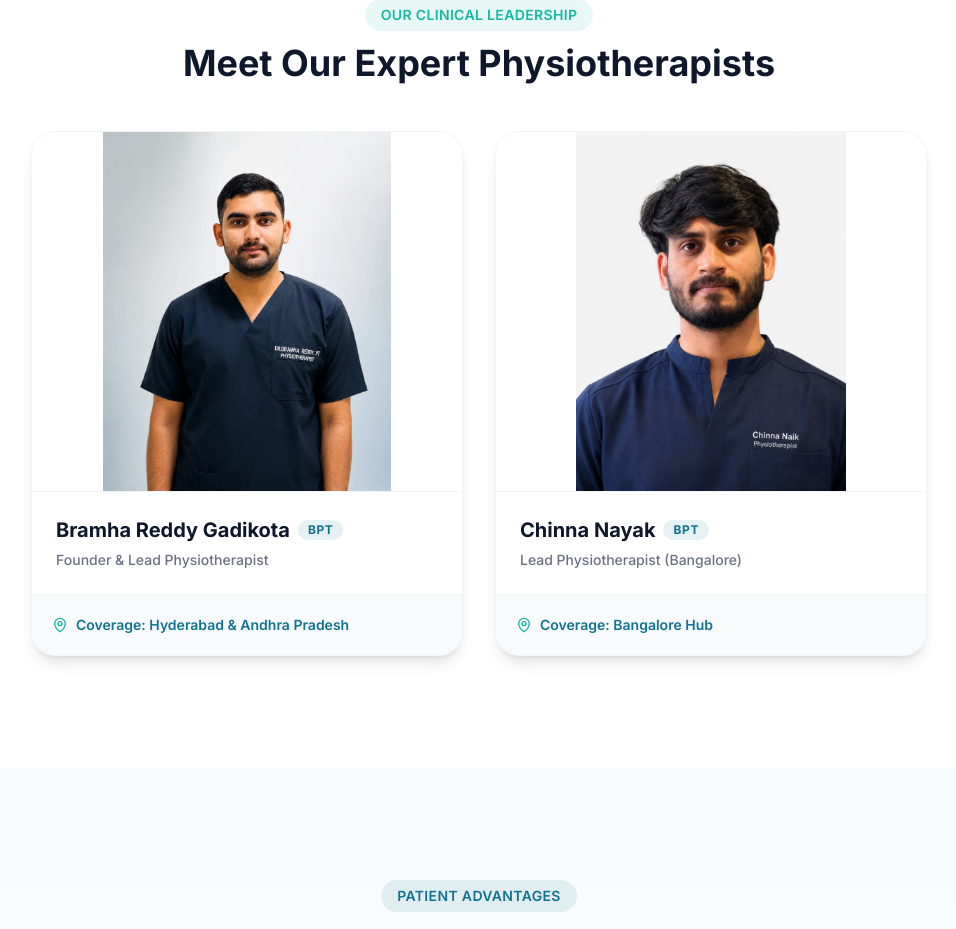
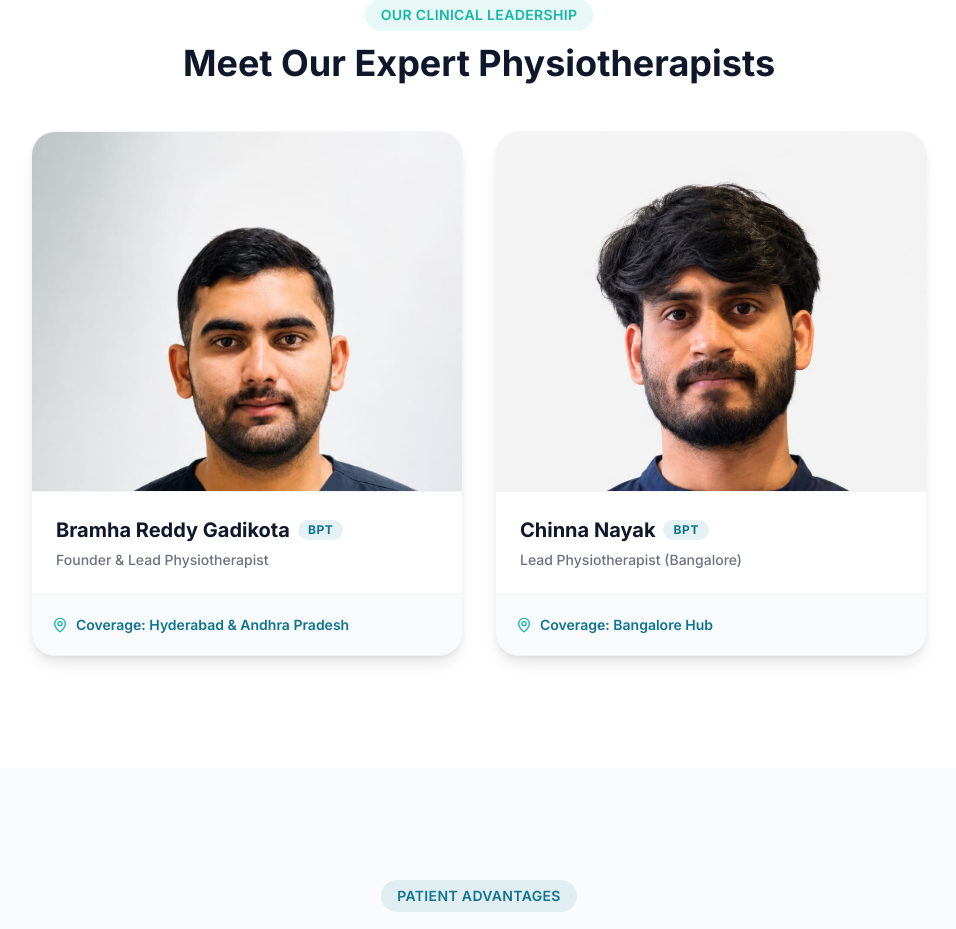
Before and after one commit to meghavamsikiran/vrukshaphysio, a React (Vite) app: page / in a window 1280 px wide. Shown: the part 6600-7529 px from the top of the page, without its empty margins (161-1117 px from the left). Built offline with nearby package versions, Linux system fonts and the light colour scheme.

Commit message:
style: zoom and crop Bramha Reddy photo to match Chinna Naik close-up scale

```diff
--- a/src/components/About.tsx
+++ b/src/components/About.tsx
@@ -150,7 +150,11 @@
                     <img
                       src={member.image}
                       alt={`${member.name} (${member.degree})`}
-                      className="w-full h-full object-contain bg-white group-hover:scale-102 transition-all duration-500"
+                      className={`w-full h-full object-cover object-top transition-all duration-500 ${
+                        member.name.includes('Bramha')
+                          ? 'scale-[1.55] origin-top group-hover:scale-[1.6]'
+                          : 'group-hover:scale-103'
+                      }`}
                     />
                   </div>
 
```
